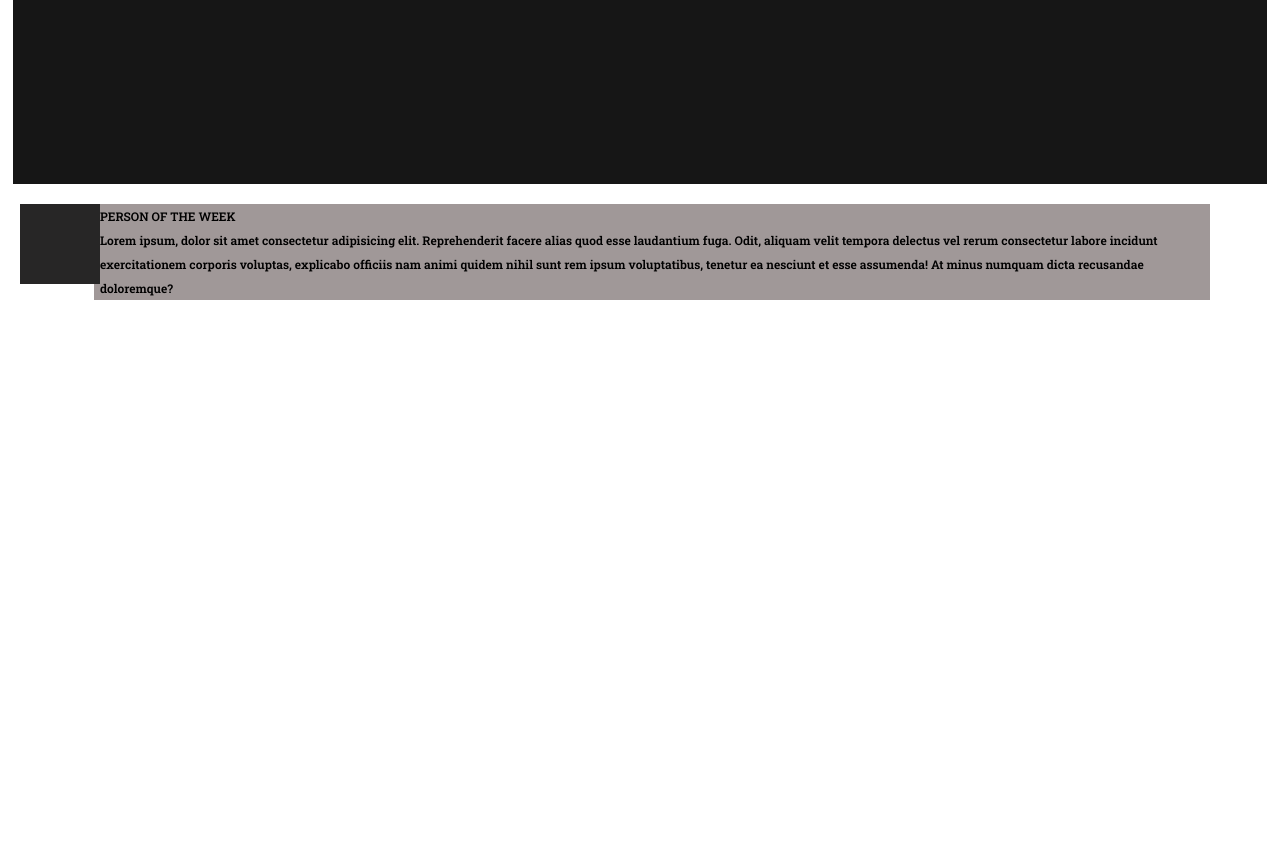
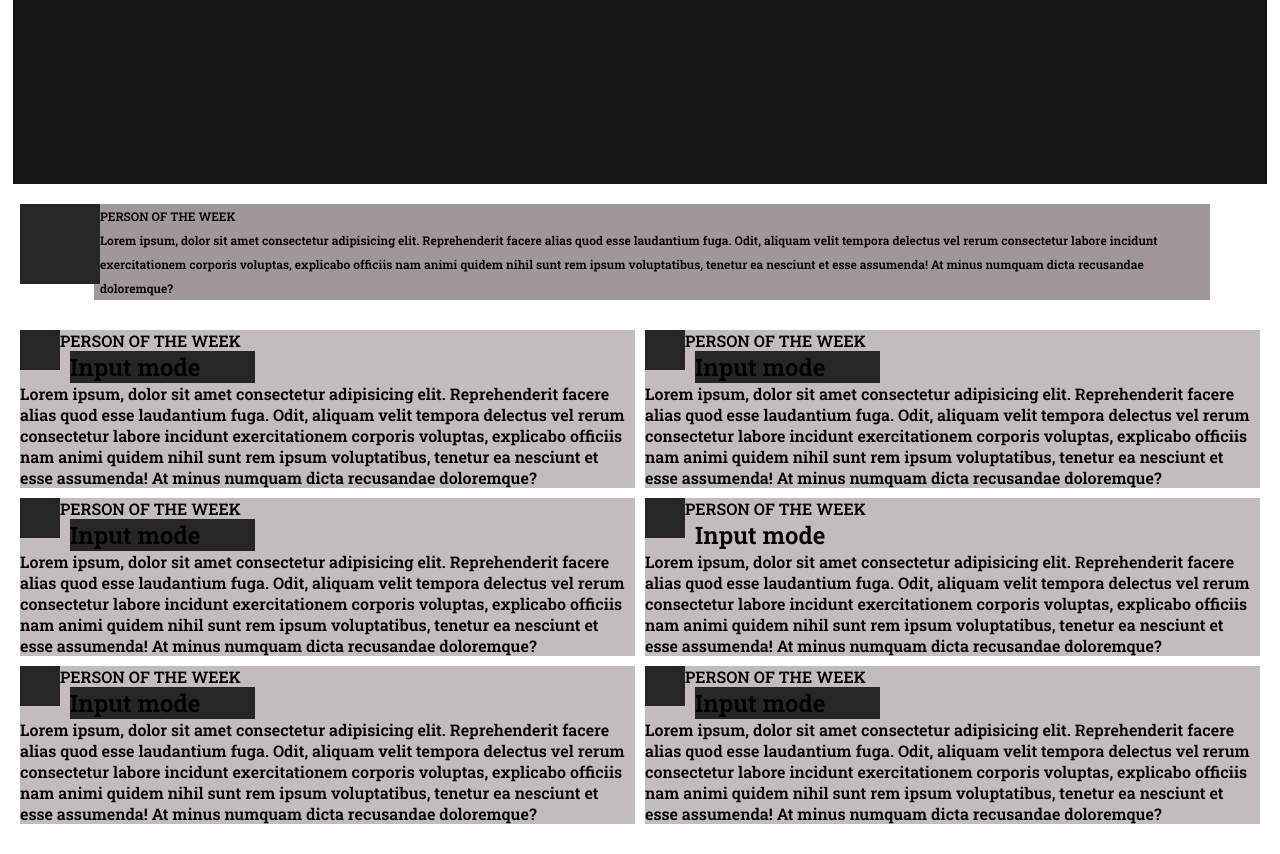
Before and after one commit to Abhigyan001/smashingmagazine, a plain HTML site: page index.html in a window 1280 px wide. Shown: the part 3655-4509 px from the top of the page. Before the commit the page ends 3955 px from the top, so only its background shows below. Drawn offline with Linux system fonts and the light colour scheme.

Commit message:
dealt with grids in the editor section

```diff
--- a/index.html
+++ b/index.html
@@ -115,6 +115,56 @@
                     <p>Lorem ipsum, dolor sit amet consectetur adipisicing elit. Reprehenderit facere alias quod esse laudantium fuga. Odit, aliquam velit tempora delectus vel rerum consectetur labore incidunt exercitationem corporis voluptas, explicabo officiis nam animi quidem nihil sunt rem ipsum voluptatibus, tenetur ea nesciunt et esse assumenda! At minus numquam dicta recusandae doloremque?</p>
                 </div>
             </div>
+            <div class="editor-grids">
+                <div>
+                <div class="grid-pic color"></div>
+                <div class="grid-info">
+                    <h4>PERSON OF THE WEEK</h4>
+                    <h2 class="color">Input mode</h2>
+                    <p>Lorem ipsum, dolor sit amet consectetur adipisicing elit. Reprehenderit facere alias quod esse laudantium fuga. Odit, aliquam velit tempora delectus vel rerum consectetur labore incidunt exercitationem corporis voluptas, explicabo officiis nam animi quidem nihil sunt rem ipsum voluptatibus, tenetur ea nesciunt et esse assumenda! At minus numquam dicta recusandae doloremque?</p>
+                </div>
+                </div>
+                <div>
+                    <div class="grid-pic color"></div>
+                <div class="grid-info">
+                    <h4>PERSON OF THE WEEK</h4>
+                    <h2 class="color">Input mode</h2>
+                    <p>Lorem ipsum, dolor sit amet consectetur adipisicing elit. Reprehenderit facere alias quod esse laudantium fuga. Odit, aliquam velit tempora delectus vel rerum consectetur labore incidunt exercitationem corporis voluptas, explicabo officiis nam animi quidem nihil sunt rem ipsum voluptatibus, tenetur ea nesciunt et esse assumenda! At minus numquam dicta recusandae doloremque?</p>
+                </div>
+                </div>
+                <div>
+                    <div class="grid-pic color"></div>
+                <div class="grid-info">
+                    <h4>PERSON OF THE WEEK</h4>
+                    <h2 class="color">Input mode</h2>
+                    <p>Lorem ipsum, dolor sit amet consectetur adipisicing elit. Reprehenderit facere alias quod esse laudantium fuga. Odit, aliquam velit tempora delectus vel rerum consectetur labore incidunt exercitationem corporis voluptas, explicabo officiis nam animi quidem nihil sunt rem ipsum voluptatibus, tenetur ea nesciunt et esse assumenda! At minus numquam dicta recusandae doloremque?</p>
+                </div>
+                </div>
+                <div>
+                    <div class="grid-pic color"></div>
+                <div class="grid-info">
+                    <h4>PERSON OF THE WEEK</h4>
+                    <h2>Input mode</h2>
+                    <p>Lorem ipsum, dolor sit amet consectetur adipisicing elit. Reprehenderit facere alias quod esse laudantium fuga. Odit, aliquam velit tempora delectus vel rerum consectetur labore incidunt exercitationem corporis voluptas, explicabo officiis nam animi quidem nihil sunt rem ipsum voluptatibus, tenetur ea nesciunt et esse assumenda! At minus numquam dicta recusandae doloremque?</p>
+                </div>
+                </div>
+                <div>
+                    <div class="grid-pic color"></div>
+                <div class="grid-info">
+                    <h4>PERSON OF THE WEEK</h4>
+                    <h2 class="color">Input mode</h2>
+                    <p>Lorem ipsum, dolor sit amet consectetur adipisicing elit. Reprehenderit facere alias quod esse laudantium fuga. Odit, aliquam velit tempora delectus vel rerum consectetur labore incidunt exercitationem corporis voluptas, explicabo officiis nam animi quidem nihil sunt rem ipsum voluptatibus, tenetur ea nesciunt et esse assumenda! At minus numquam dicta recusandae doloremque?</p>
+                </div>
+                </div>
+                <div>
+                    <div class="grid-pic color"></div>
+                <div class="grid-info">
+                    <h4>PERSON OF THE WEEK</h4>
+                    <h2 class="color">Input mode</h2>
+                    <p>Lorem ipsum, dolor sit amet consectetur adipisicing elit. Reprehenderit facere alias quod esse laudantium fuga. Odit, aliquam velit tempora delectus vel rerum consectetur labore incidunt exercitationem corporis voluptas, explicabo officiis nam animi quidem nihil sunt rem ipsum voluptatibus, tenetur ea nesciunt et esse assumenda! At minus numquam dicta recusandae doloremque?</p>
+                </div>
+                </div>
+            </div>
         </section>
     </main>
 </body>
--- a/styles.css
+++ b/styles.css
@@ -52,11 +52,6 @@ body {
     height: 120vh;
     background-color: blue;
 }
-
-/* .landing-page div {
-    background-color: lightgray;
-    border: thin solid black;
-} */
 
 .landing-page div:nth-child(1) {
     background-color: rgb(70, 67, 67);
@@ -180,3 +175,29 @@ body {
     font-size: 12px;
     line-height: 2;
 }
+
+.editor-grids {
+    display: grid;
+    grid-template-columns: repeat(2, 1fr);
+    margin: 30px 20px;
+    gap: 10px;
+}
+
+.editor-grids div {
+    background-color: rgb(194, 188, 188);
+}
+
+.grid-pic {
+    width: 40px;
+    height: 40px;
+    float: left;
+}
+
+.grid-info h2 {
+    margin-left: 50px;
+    width: 30%;
+}
+
+.color {
+    background-color: rgb(39, 38, 38) !important;
+}
```
